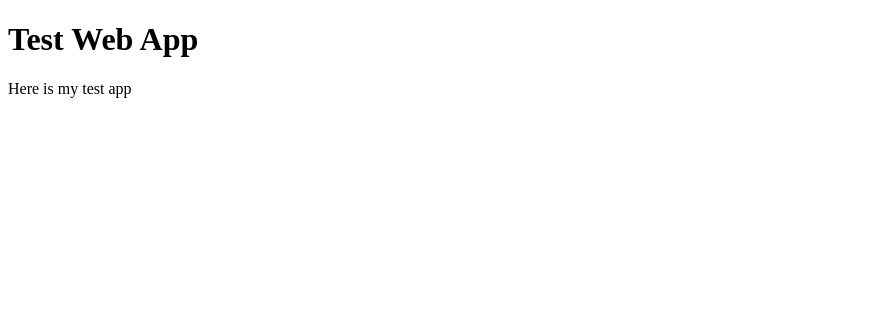
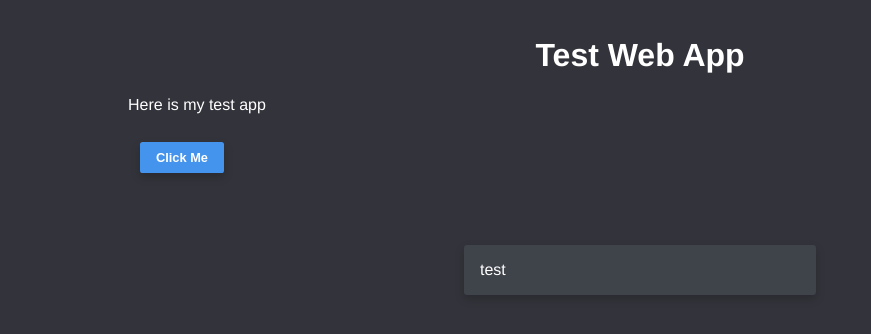
Before and after one commit to mdavis-xyz/n-tier-project, a plain HTML site: page ansible/static/index.html in a window 1280 px wide. Shown: the whole page, without its empty margins (0-871 px from the left). Drawn offline with Linux system fonts and the light colour scheme.

Commit message:
add button and styles to page

```diff
--- a/ansible/static/index.html
+++ b/ansible/static/index.html
@@ -18,5 +18,11 @@
    <p>
      Here is my test app
    </p>
+    <button onclick="fetchData()" id="button">Click me</button>
+   <div class="cardContainer appear" id="cards">
+      <article class="card">
+         <p> test </p>
+      </article>
+   </div>
 </body>
 </html>
--- a/ansible/static/script.js
+++ b/ansible/static/script.js
@@ -1 +1,4 @@
-window.addEventListener("load",function() {alert('script loaded')},false);
+// window.addEventListener("load",function() {alert('script loaded')},false);
+function fetchData(){
+   alert("button clicked");
+}
--- a/ansible/static/styles.css
+++ b/ansible/static/styles.css
@@ -0,0 +1,98 @@
+/*styles copied and pasted from my website www.mdavis.xyz*/
+
+body {
+   background: rgb(51,51,59);
+   color: #fff;
+   width: 80%;
+   margin: auto;
+   padding-top: 1rem;
+   padding-bottom: 1rem;
+   font-family: "Source Sans Pro", Helvetica, sans-serif;
+}
+
+h1 {
+   text-transform: capitalize;
+   text-align: center;
+   /*padding-top: 1em;*/
+   /*padding-bottom: 1em;*/
+   font-family:  "Roboto-Bold","Oswald-SemiBold","Source Sans Pro", Helvetica, sans-serif;
+   font-size: 200%;
+}
+
+
+
+.cardContainer {
+   display: flex;
+   flex-direction: row;
+   flex-wrap: wrap;
+   justify-content: center;
+   align-content: center;
+   margin-top: 2em;
+   margin-left: 0;
+   margin-right: 0;
+}
+
+.card {
+  /* Add shadows to create the "card" effect */
+  box-shadow: 0 4px 10px 0 rgba(0,0,0,0.2);
+  transition: 0.3s;
+  width: 20rem;
+  margin: 2rem;
+  background: rgb(63,67,74);
+  border-radius: 0.2em;
+  max-width: 90vw;
+  padding-left: 1em;
+  padding-right: 1em;
+}
+
+/* On mouse-over, add a deeper shadow */
+.card:hover {
+  box-shadow: 0 8px 16px 0 rgba(0,0,0,0.4);
+  background-color: rgb(55,60,65);
+  text-decoration: none;
+  /*background: rgb(49,49,49);*/
+}
+
+a:hover .card {
+   text-decoration: none;
+}
+
+
+article a  {
+   text-decoration: none;
+   color: #ffffff;
+}
+
+article a:hover  {
+   text-decoration: none;
+}
+
+
+button {
+   font-size: 80%;
+   color: white;
+   background-color: #4493ec;
+   margin: 12px;
+   border: 1px solid #999;  /*IE 6/7/8*/
+   margin-bottom: 0.5rem;
+   border-radius: 0.2em;
+   text-transform: capitalize;
+   font-weight: bold;
+   padding: 0.5rem 1rem;
+   box-decoration-break: clone;
+   border-radius: 0.2em;
+   box-shadow: 0 4px 10px 0 rgba(0,0,0,0.2);
+   border-style: none;
+   text-transform: capitalize;
+}
+
+button:hover,
+button:focus {
+   box-shadow: 0 8px 16px 0 rgba(0,0,0,0.4);
+   background-color: #246dbf;
+   text-decoration: none;
+}
+button:active {
+   box-shadow: 0 0px 16px 0 rgba(0,0,0,0.4);
+   text-decoration: none;
+}
```
